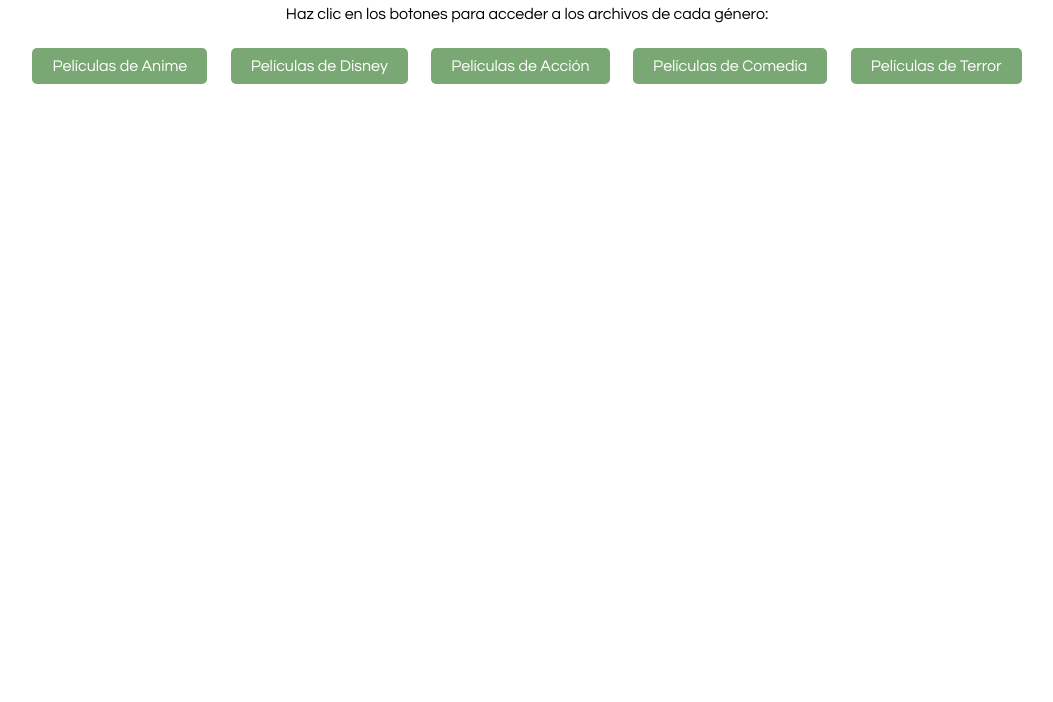
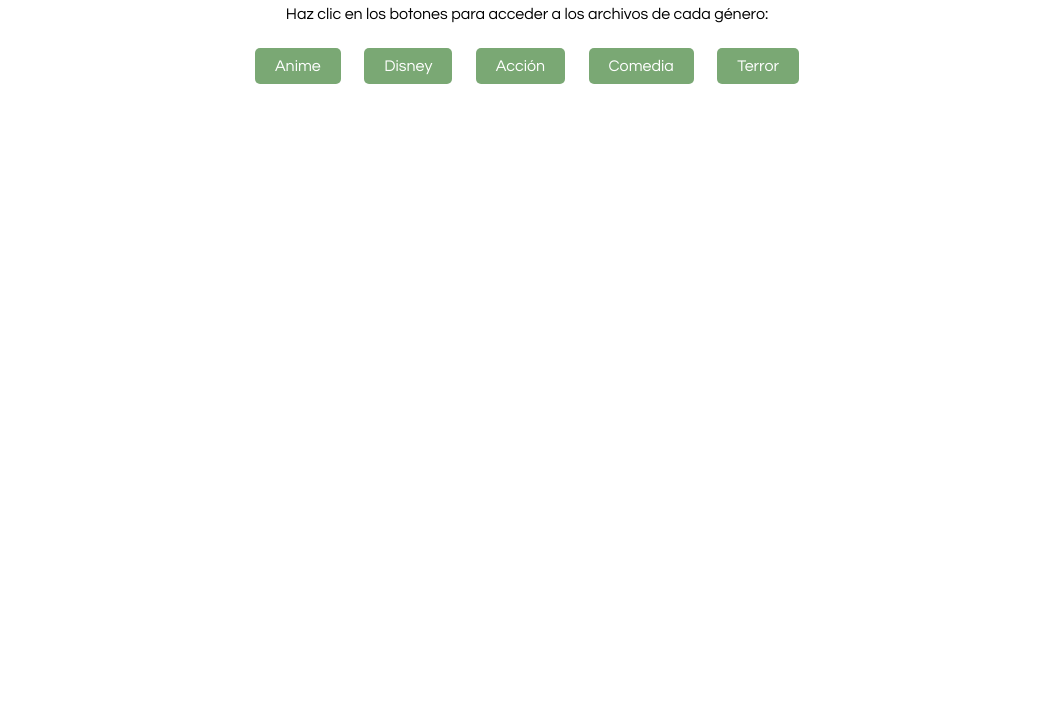
Before and after one commit to clarodvel/repo-animacion, a plain HTML site: page index.html in a window 1280 px wide. Shown: the part 98-800 px from the top of the page, without its empty margins (113-1166 px from the left). Drawn offline with Linux system fonts and the light colour scheme.

Commit message:
Update index.html
index

```diff
--- a/index.html
+++ b/index.html
@@ -31,10 +31,10 @@
 <body>
     <h1>Repositorio de Películas</h1>
     <p>Haz clic en los botones para acceder a los archivos de cada género:</p>
-    <a class="button" href="https://github.com/<clarodvel>/repo-animacion/blob/main/pelis-anime.txt" target="_blank">Películas de Anime</a>
-    <a class="button" href="https://github.com/<clarodvel>/repo-animacion/blob/main/pelis-disney.txt" target="_blank">Películas de Disney</a>
-    <a class="button" href="https://github.com/<clarodvel>/repo-animacion/blob/master/pelis-accion.txt" target="_blank">Películas de Acción</a>
-    <a class="button" href="https://github.com/<clarodvel>/repo-animacion/blob/master/pelis-comedia.txt" target="_blank">Películas de Comedia</a>
-    <a class="button" href="https://github.com/<clarodvel>/repo-animacion/blob/master/pelis-terror.txt" target="_blank">Películas de Terror</a>
+    <a class="button" href="https://github.com/<clarodvel>/repo-animacion/blob/main/pelis-anime.txt">Anime</a>
+    <a class="button" href="https://github.com/<clarodvel>/repo-animacion/blob/main/pelis-disney.txt">Disney</a>
+    <a class="button" href="https://github.com/<clarodvel>/repo-animacion/blob/master/pelis-accion.txt">Acción</a>
+    <a class="button" href="https://github.com/<clarodvel>/repo-animacion/blob/master/pelis-comedia.txt">Comedia</a>
+    <a class="button" href="https://github.com/<clarodvel>/repo-animacion/blob/master/pelis-terror.txt">Terror</a>
 </body>
 </html>
```
